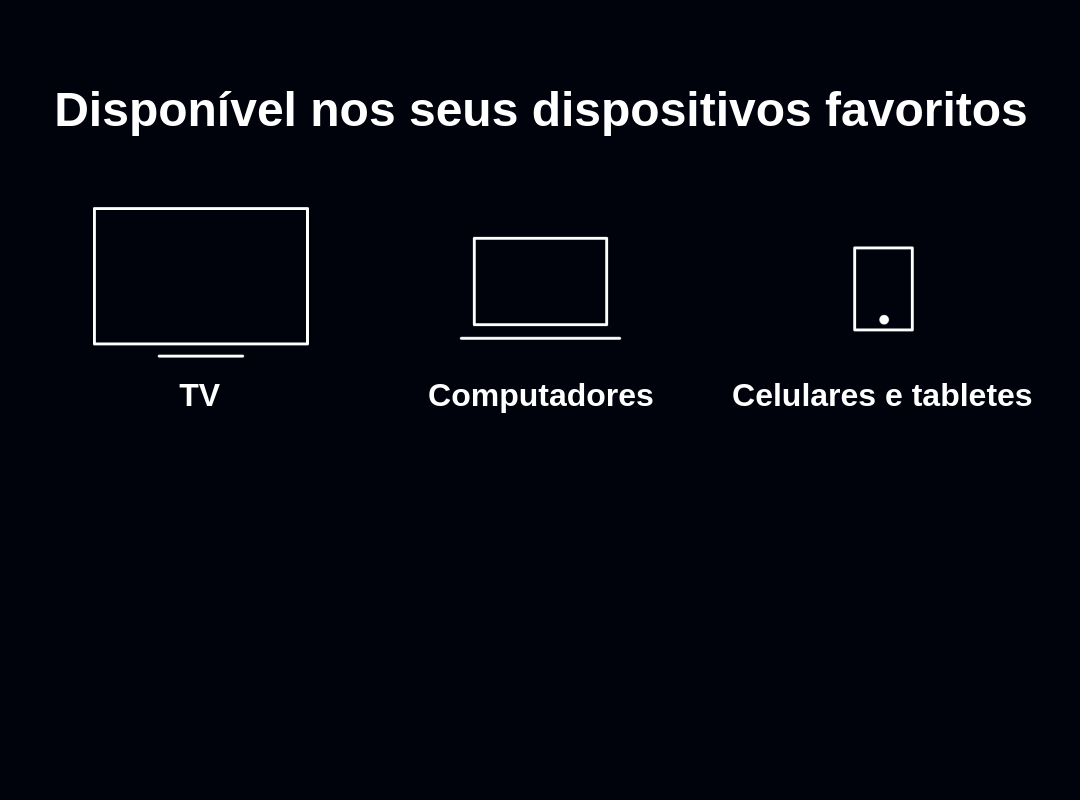
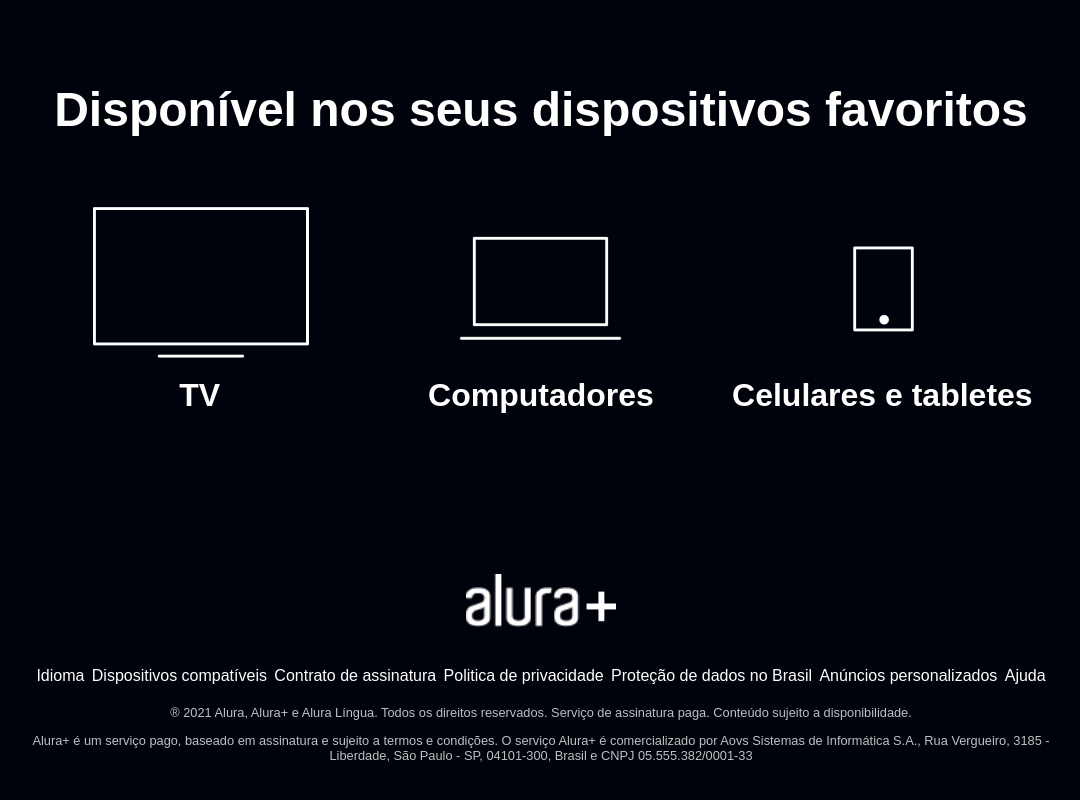
Before and after one commit to alyalmeida/meu-projeto-alura-plus, a plain HTML site: page index.html in a window 1280 px wide. Shown: the part 2253-3053 px from the top of the page, without its empty margins (99-1179 px from the left). Before the commit the page ends 2827 px from the top, so only its background shows below. Drawn offline with Linux system fonts and the light colour scheme.

Commit message:
commit projeto finalizado
Finalização do footer e do estilo da página

```diff
--- a/index.html
+++ b/index.html
@@ -51,5 +51,19 @@
                 </article>
         </section>
     </main>
+    <footer class="rodape">
+        <img src="img/Logo.png" alt="logo Alura+" class="rodape__logo">
+        <ul class="rodape__links">
+            <li><a href="#" class="rodape__link">Idioma</a></li>
+            <li><a href="#" class="rodape__link">Dispositivos compatíveis</a></li>
+            <li><a href="#" class="rodape__link">Contrato de assinatura</a></li>
+            <li><a href="#" class="rodape__link">Politica de privacidade</a></li>
+            <li><a href="#" class="rodape__link">Proteção de dados no Brasil</a></li>
+            <li><a href="#" class="rodape__link">Anúncios personalizados</a></li>
+            <li><a href="#" class="rodape__link">Ajuda</a></li>
+        </ul>
+        <p class="copyright">® 2021 Alura, Alura+ e Alura Língua. Todos os direitos reservados. Serviço de assinatura paga. Conteúdo sujeito a disponibilidade.</p>
+        <p class="copyright"> Alura+ é um serviço pago, baseado em assinatura e sujeito a termos e condições. O serviço Alura+ é comercializado por Aovs Sistemas de Informática S.A., Rua Vergueiro, 3185 - Liberdade, São Paulo - SP, 04101-300, Brasil e CNPJ 05.555.382/0001-33</p>
+    </footer>
 </body>
 </html>
--- a/style.css
+++ b/style.css
@@ -167,3 +167,37 @@ body {
     font-size: 32px;
     color: #FFFFFF;
 }
+
+/* CSS parde HEADER */
+
+.rodape {
+    width: 80vw;
+    margin: 100px auto;
+    display: flex;
+    flex-direction: column;
+}
+
+.rodape__logo {
+   width: 150px;
+   align-self: center;
+   margin-bottom: 40px;
+}
+
+.rodape__links {
+    display: flex;
+    justify-content: space-evenly;
+    list-style-type: none;
+    margin-bottom: 20px;
+}
+
+.rodape__link {
+    text-decoration: none;
+    color: white;
+}
+
+.copyright {
+    color: #C0C0C0;
+    text-align: center;
+    font-size: 0.8em;
+    margin-bottom: 1em;
+}
```
